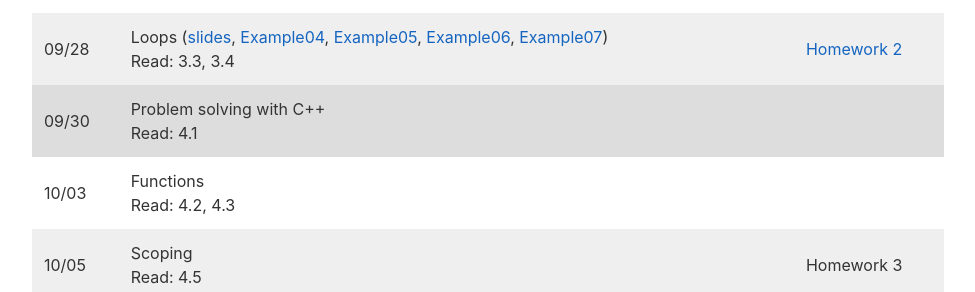
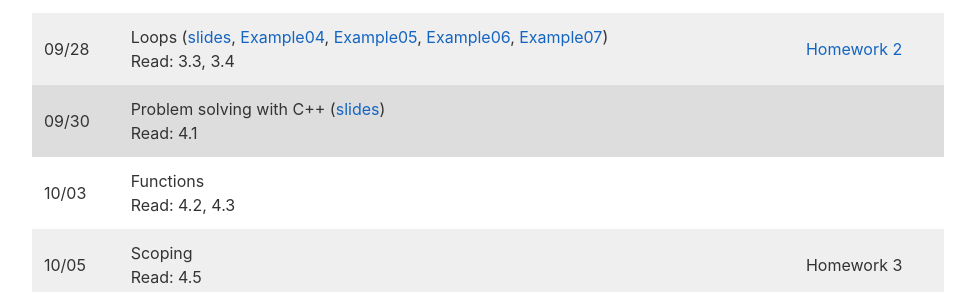
Before and after one commit to jacksonjw12/mbannister.github.io, a Jekyll site: the page built from _teaching/10-f16/index.md, in a window 1280 px wide and 900 px high, scrolled down 3421 px. Shown: the part 161-453 px from the top of the window, without its empty margins (152-1127 px from the left). Built offline with Jekyll 4.4.1, drawn with Linux system fonts in a browser that asks for light colours.

Commit message:
Upload lecture 6

```diff
--- a/_teaching/10-f16/index.md
+++ b/_teaching/10-f16/index.md
@@ -117,7 +117,7 @@ All exams will be closed-note, closed-book, closed-computer, closed-calculator a
 09/23 | Types, variables, arithmetic and IO ([slides](Slides/Lecture03.pdf), [Example01](//github.com/mbannister/mbannister.github.io/blob/master/_teaching/10-f16/Code/Example01.cpp)) <br/> Read: 1.4, 2.1, 2.2, 2.3 |
 09/26 | Conditional execution ([slides](Slides/Lecture04.pdf), [Example02](//github.com/mbannister/mbannister.github.io/blob/master/_teaching/10-f16/Code/Example02.cpp), [Example03](//github.com/mbannister/mbannister.github.io/blob/master/_teaching/10-f16/Code/Example03.cpp)) <br/> Read: 2.4, 3.1, 3.2 | <!-- Week 2; Lab: Var, IO, Conditionals -->
 09/28 | Loops ([slides](Slides/Lecture05.pdf),  [Example04](//github.com/mbannister/mbannister.github.io/blob/master/_teaching/10-f16/Code/Example04.cpp),  [Example05](//github.com/mbannister/mbannister.github.io/blob/master/_teaching/10-f16/Code/Example05.cpp),  [Example06](//github.com/mbannister/mbannister.github.io/blob/master/_teaching/10-f16/Code/Example06.cpp), [Example07](//github.com/mbannister/mbannister.github.io/blob/master/_teaching/10-f16/Code/Example07.cpp)) <br/> Read: 3.3, 3.4 | [Homework 2](Homework/Homework02.html) <!-- Mass of the Holy Spirit -->
-09/30 | Problem solving with C++ <br/> Read: 4.1|
+09/30 | Problem solving with C++ ([slides](Slides/Lecture06.pdf)) <br/> Read: 4.1|
 10/03 | Functions <br/> Read: 4.2, 4.3 | <!-- Week 3; Lab: Loops -->
 10/05 | Scoping <br/> Read: 4.5 | Homework 3
 10/07 | Review |
```
Also changed, not shown: 2 other files.
